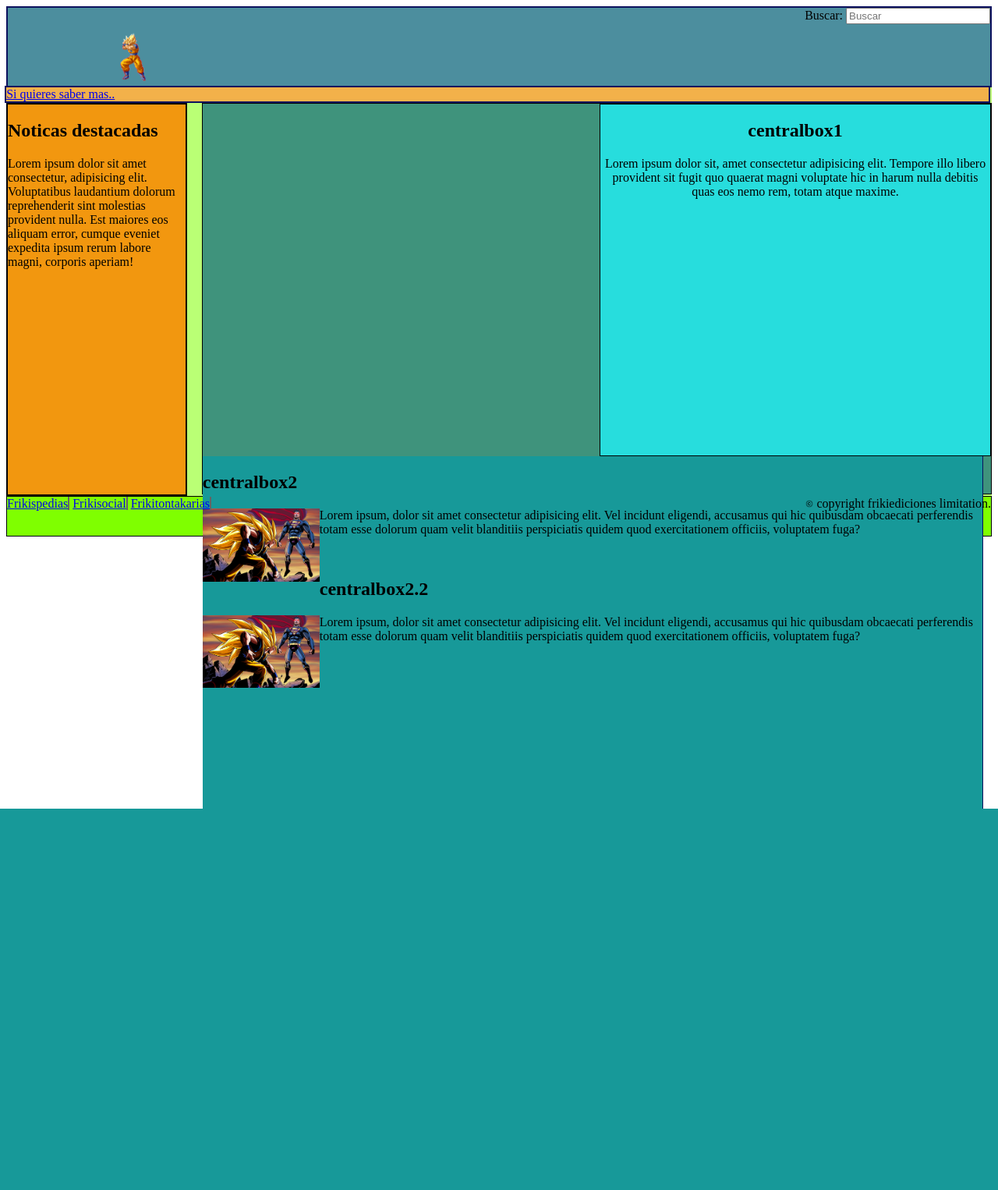
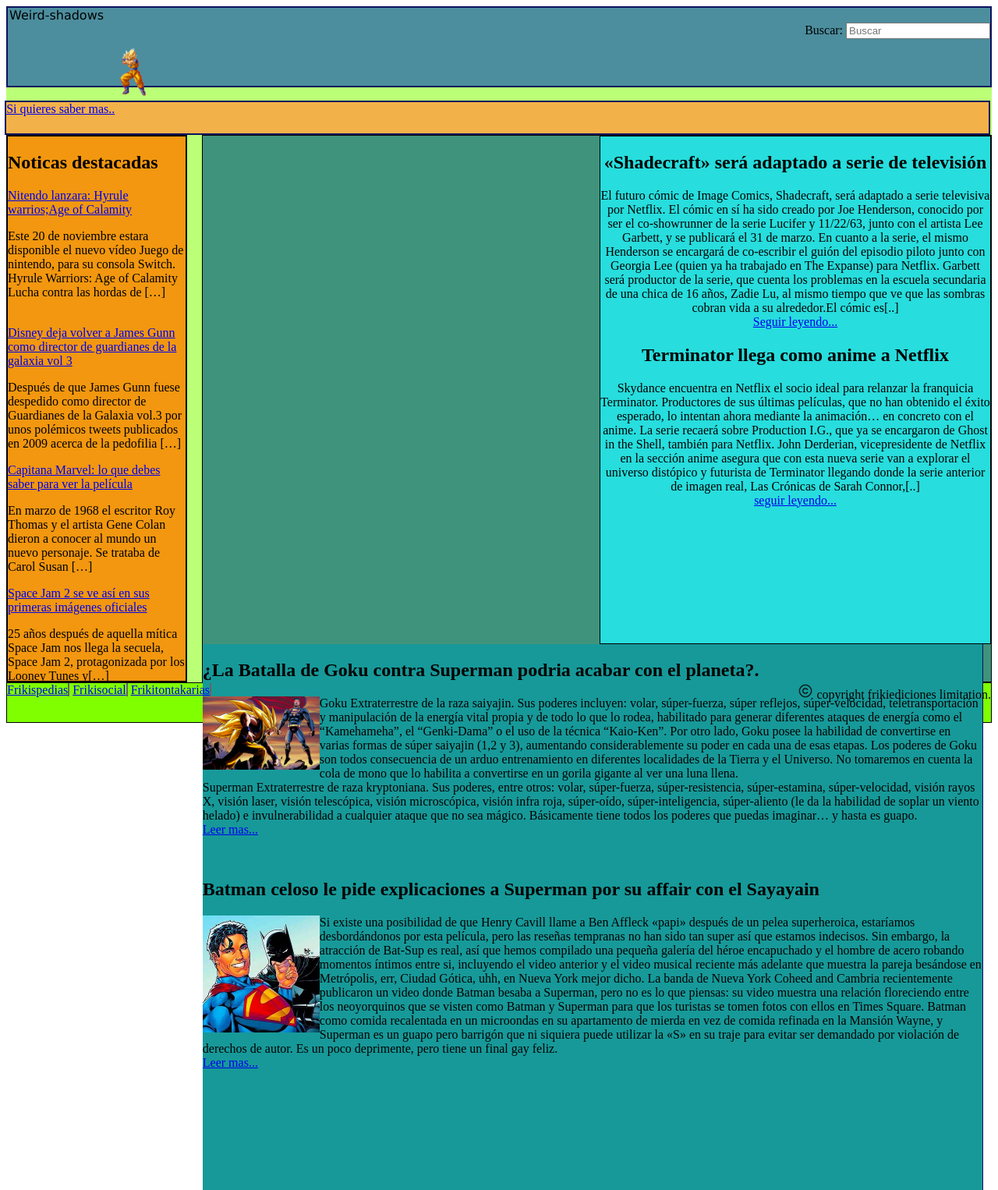
Before and after one commit to Manuel-1978/BOOTCAMP, a PHP site: page /ejercicio4.html in a window 1280 px wide. Shown: the whole page at 78% size. Before the commit the page ends 1037 px from the top, so only its background shows below. Run offline with PHP 8.4, Linux system fonts and the light colour scheme.

Commit message:
domingo703

```diff
--- a/Tema 3/ejercicio4.css
+++ b/Tema 3/ejercicio4.css
@@ -1,15 +1,20 @@
+.title
+{
+font-size: 20px solid rgb(216, 168, 168);
+font-family: Verdana, Geneva, Tahoma, sans-serif;
+float:center;
+width: auto;
+}
 .header
 {
     background-color:
     rgba(62, 133, 151, 0.925);
     border: 2px solid rgb(12, 17, 94);
-height: 100px;
+    height: 100px;
 }
 .giz
  {
-
      height: 100px;
-
 
      float: left;
  }
@@ -24,7 +29,7 @@ height: 100px;
     background-color: rgba(248, 171, 71, 0.925);
 
  border: 2px solid rgb(12, 17, 94);
- height: auto;
+ height: 40px;
  width: 99.99%;
  float: inline-end;
 }
@@ -37,7 +42,7 @@ background-color: rgba(128, 255, 0, 0.541);
 .newsbox
 {
     width: 18%;
-    height: 500px;
+    height: 698px;
     background-color: rgba(247, 143, 7, 0.925);
     float: left;
     border: 2px solid black;
@@ -45,7 +50,7 @@ background-color: rgba(128, 255, 0, 0.541);
 
 .centralbox
 {
-    height: 500px;;
+    height: 700px;;
     float: right;
     background-color: rgba(0, 92, 128, 0.658);
     width: 80%;
@@ -54,7 +59,7 @@ background-color: rgba(128, 255, 0, 0.541);
 .centralbox1
 {
     text-align: center;
-    height: 450px;
+    height: 650px;
     float: right;
     width: 500px;
     border-right: 2px solid rgb(12, 17, 94);
@@ -65,7 +70,7 @@ background-color: rgba(128, 255, 0, 0.541);
 .centralbox2
 {
     text-align: left;
-    height: 452px;
+    height: 700px;
     float: left;
     width: 1000px;
     border-right:1px solid rgb(12, 17, 94);
--- a/Tema 3/ejercicio4.html
+++ b/Tema 3/ejercicio4.html
@@ -11,6 +11,7 @@
 
 <body>
     <div class="header">
+        <legend class="title">Weird-shadows</legend>
         <div class="giz">
             <img src="/imganesCSS/logotipo.gif" width="200">
         </div>
@@ -30,33 +31,97 @@
 
         <div class="newsbox">
             <h2>Noticas destacadas</h2>
-            <p>Lorem ipsum dolor sit amet consectetur, adipisicing elit. Voluptatibus laudantium dolorum reprehenderit
-                sint molestias provident nulla. Est maiores eos aliquam error, cumque eveniet expedita ipsum rerum
-                labore magni, corporis aperiam!</p>
+            <a href="ttps://mundofriki.co/nintendo-lanzara-hyrule-warriors-age-of-calamity-noviembre-20-de-2020/">Nitendo
+                lanzara: Hyrule warrios;Age of Calamity</a>
+            <p>Este 20 de noviembre estara disponible el nuevo vídeo Juego de nintendo, para su consola Switch. Hyrule
+                Warriors: Age of Calamity Lucha contra las hordas de […]</p>
+            <br>
+            <a
+                href="https://mundofriki.co/disney-deja-volver-a-james-gunn-como-director-de-guardianes-de-la-galaxia-vol-3/">Disney
+                deja volver a James Gunn como director de guardianes de la galaxia vol 3</a>
+            <p>Después de que James Gunn fuese despedido como director de Guardianes de la Galaxia vol.3 por unos
+                polémicos tweets publicados en 2009 acerca de la pedofilia […]</p>
+            <a href="https://mundofriki.co/capitana-marvel-lo-que-debes-saber-para-ver-la-pelicula/">Capitana Marvel: lo
+                que debes saber para ver la película</a>
+            <p>En marzo de 1968 el escritor Roy Thomas y el artista Gene Colan dieron a conocer al mundo un nuevo
+                personaje. Se trataba de Carol Susan […]</p>
+            <a href="https://www.hellofriki.com/space-jam-2-se-ve-asi-en-sus-primeras-imagenes-oficiales/">Space Jam 2
+                se ve así en sus primeras imágenes oficiales</a>
+            <p>25 años después de aquella mítica Space Jam nos llega la secuela, Space Jam 2, protagonizada por los
+                Looney Tunes y[…]</p><br>
+
         </div>
 
         <div class="centralbox">
             <div class="centralbox1">
-                <h2>centralbox1</h2>
-                <p>Lorem ipsum dolor sit, amet consectetur adipisicing elit. Tempore illo libero provident sit fugit quo
-                    quaerat magni voluptate hic in harum nulla debitis quas eos nemo rem, totam atque maxime.</p>
+                <h2>«Shadecraft» será adaptado a serie de televisión</h2>
+                <p>El futuro cómic de Image Comics, Shadecraft, será adaptado a serie televisiva por Netflix. El cómic
+                    en sí ha sido creado por Joe Henderson, conocido por ser el co-showrunner de la serie Lucifer y
+                    11/22/63, junto con el artista Lee Garbett, y se publicará el 31 de marzo.
+
+                    En cuanto a la serie, el mismo Henderson se encargará de co-escribir el guión del episodio piloto
+                    junto con Georgia Lee (quien ya ha trabajado en The Expanse) para Netflix. Garbett será productor de
+                    la serie, que cuenta los problemas en la escuela secundaria de una chica de 16 años, Zadie Lu, al
+                    mismo tiempo que ve que las sombras cobran vida a su alrededor.El cómic es[..] <br><a
+                    href="https://www.hellofriki.com/shadecraft-sera-adaptado-a-serie-de-televis">Seguir leyendo...</a> </p>
+                <h2>Terminator llega como anime a Netflix</h2>
+                <p>Skydance encuentra en Netflix el socio ideal para relanzar la franquicia Terminator. Productores de
+                    sus últimas películas, que no han obtenido el éxito esperado, lo intentan ahora mediante la
+                    animación… en concreto con el anime. La serie recaerá sobre Production I.G., que ya se encargaron de
+                    Ghost in the Shell, también para Netflix.
+
+                    John Derderian, vicepresidente de Netflix en la sección anime asegura que con esta nueva serie van a
+                    explorar el universo distópico y futurista de Terminator llegando donde la serie anterior de imagen
+                    real, Las Crónicas de Sarah Connor,[..] <br><a href="https://www.hellofriki.com/terminator-llega-como-anime-a-netflix/">seguir leyendo...</a></p>
             </div>
+
             <div class="centralbox2">
 
-                <h2>centralbox2</h2>
+                <h2>¿La Batalla de Goku contra Superman podria acabar con el planeta?.</h2>
                 <p>
-                    <img src="/imganesCSS/superman-goku.jpg" align="left" width="150"> Lorem ipsum, dolor
-                    sit amet consectetur adipisicing elit. Vel incidunt eligendi, accusamus qui hic quibusdam obcaecati
-                    perferendis totam esse dolorum quam velit blanditiis perspiciatis quidem quod exercitationem
-                    officiis, voluptatem fuga?
+                    <img src="/imganesCSS/superman-goku.jpg" align="left" width="150"> Goku
+
+                    Extraterrestre de la raza saiyajin. Sus poderes incluyen: volar, súper-fuerza, súper reflejos,
+                    súper-velocidad, teletransportación y manipulación de la energía vital propia y de todo lo que lo
+                    rodea, habilitado para generar diferentes ataques de energía como el “Kamehameha”, el “Genki-Dama” o
+                    el uso de la técnica “Kaio-Ken”. Por otro lado, Goku posee la habilidad de convertirse en varias
+                    formas de súper saiyajin (1,2 y 3), aumentando considerablemente su poder en cada una de esas
+                    etapas.
+
+                    Los poderes de Goku son todos consecuencia de un arduo entrenamiento en diferentes localidades de la
+                    Tierra y el Universo. No tomaremos en cuenta la cola de mono que lo habilita a convertirse en un
+                    gorila gigante al ver una luna llena. <br>
+
+                    Superman
+                    Extraterrestre de raza kryptoniana. Sus poderes, entre otros: volar, súper-fuerza,
+                    súper-resistencia, súper-estamina, súper-velocidad, visión rayos X, visión laser, visión
+                    telescópica, visión microscópica, visión infra roja, súper-oído, súper-inteligencia, súper-aliento
+                    (le da la habilidad de soplar un viento helado) e invulnerabilidad a cualquier ataque que no sea
+                    mágico. Básicamente tiene todos los poderes que puedas imaginar… y hasta es guapo. <br>
+                    <a href="https://www.vix.com/es/btg/comics/4832/goku-vs-superman-quien-ganaria-esta-batalla">Leer
+                        mas...</a>
                 </p><br>
 
-                <h2>centralbox2.2</h2>
+                <h2>Batman celoso le pide explicaciones a Superman por su affair con el Sayayain</h2>
                 <p>
-                    <img src="/home/manuel/Documentos/BOOTCAMP/Tema 3/imganesCSS/superman-goku.jpg" align="left" width="150"> Lorem ipsum, dolor
-                    sit amet consectetur adipisicing elit. Vel incidunt eligendi, accusamus qui hic quibusdam obcaecati
-                    perferendis totam esse dolorum quam velit blanditiis perspiciatis quidem quod exercitationem
-                    officiis, voluptatem fuga?
+                    <img src="/imganesCSS/superman-batman.jpg" align="left" width="150"> Si existe una posibilidad de
+                    que Henry Cavill llame a Ben Affleck «papi» después de un pelea superheroica, estaríamos
+                    desbordándonos por esta película, pero las reseñas tempranas no han sido tan super así que estamos
+                    indecisos.
+
+                    Sin embargo, la atracción de Bat-Sup es real, así que hemos compilado una pequeña galería del héroe
+                    encapuchado y el hombre de acero robando momentos íntimos entre si, incluyendo el video anterior y
+                    el video musical reciente más adelante que muestra la pareja besándose en Metrópolis, err, Ciudad
+                    Gótica, uhh, en Nueva York mejor dicho.
+                    La banda de Nueva York Coheed and Cambria recientemente publicaron un video donde Batman besaba a
+                    Superman, pero no es lo que piensas: su video muestra una relación floreciendo entre los
+                    neoyorquinos que se visten como Batman y Superman para que los turistas se tomen fotos con ellos en
+                    Times Square. Batman como comida recalentada en un microondas en su apartamento de mierda en vez de
+                    comida refinada en la Mansión Wayne, y Superman es un guapo pero barrigón que ni siquiera puede
+                    utilizar la «S» en su traje para evitar ser demandado por violación de derechos de autor. Es un poco
+                    deprimente, pero tiene un final gay feliz. <br>
+                    <a href="https://hornet.com/stories/es/12-veces-que-batman-y-superman-fueron-gay-entre-ellos/">Leer
+                        mas...</a>
                 </p>
 
 
@@ -67,15 +132,15 @@
 
             <div class="copyright">
 
-                <img src="/home/manuel/Documentos/BOOTCAMP/Tema 3/imganesCSS/copyright.png" width="10"> copyright frikiediciones limitation.
+                <img src="/imganesCSS/copyright.png" width="20"> copyright frikiediciones limitation.
 
             </div>
 
             <div class="menu">
                 <a href="#" style="border-right: 2px solid rgb(100, 100, 100);">Frikispedias</a>
-                <a href="#"style="border-right: 2px solid rgb(100, 100, 100);">Frikisocial</a>
-                <a href="#"style="border-right: 2px solid rgb(100, 100, 100);">Frikitontakarias</a>
-         </div>
+                <a href="#" style="border-right: 2px solid rgb(100, 100, 100);">Frikisocial</a>
+                <a href="#" style="border-right: 2px solid rgb(100, 100, 100);">Frikitontakarias</a>
+            </div>
 
         </div>
     </div>
```
Also changed, not shown: Tema 3/imganesCSS/superman-batman.jpg (added).
